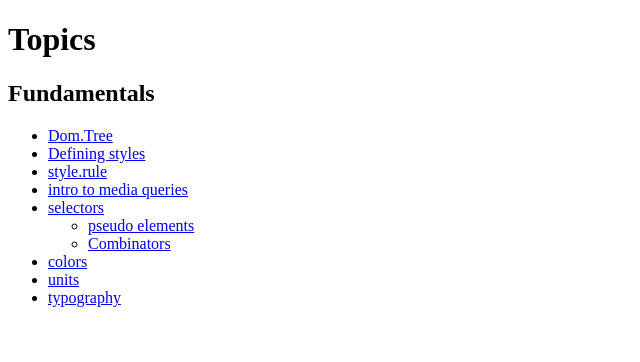
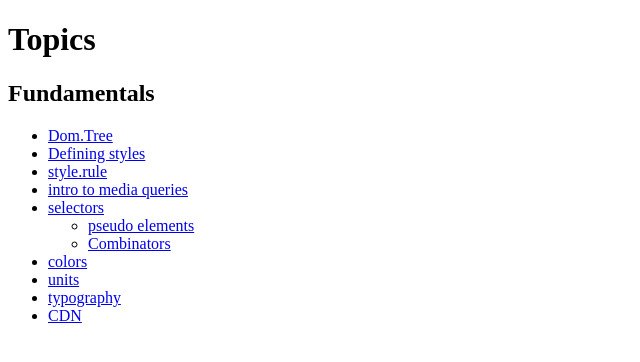
Before and after one commit to Saikrishna2396/CSS-Basics, a plain HTML site: page index.html in a window 1280 px wide. Shown: the full height of the page, 0-640 px from the left. Drawn offline with Linux system fonts and the light colour scheme.

Commit message:
Adding new file CDN

```diff
--- a/index.html
+++ b/index.html
@@ -22,6 +22,7 @@
     <li><a href="colors.html" target="_blank">colors</a></li>
     <li><a href="units.html" target="_blank">units</a></li>
     <li><a href="typography.html" target="_blank">typography</a></li>
+    <li><a href="cdn.html" target="_blank">CDN</a></li>
 </ul>
 </body>
 </html>
```
